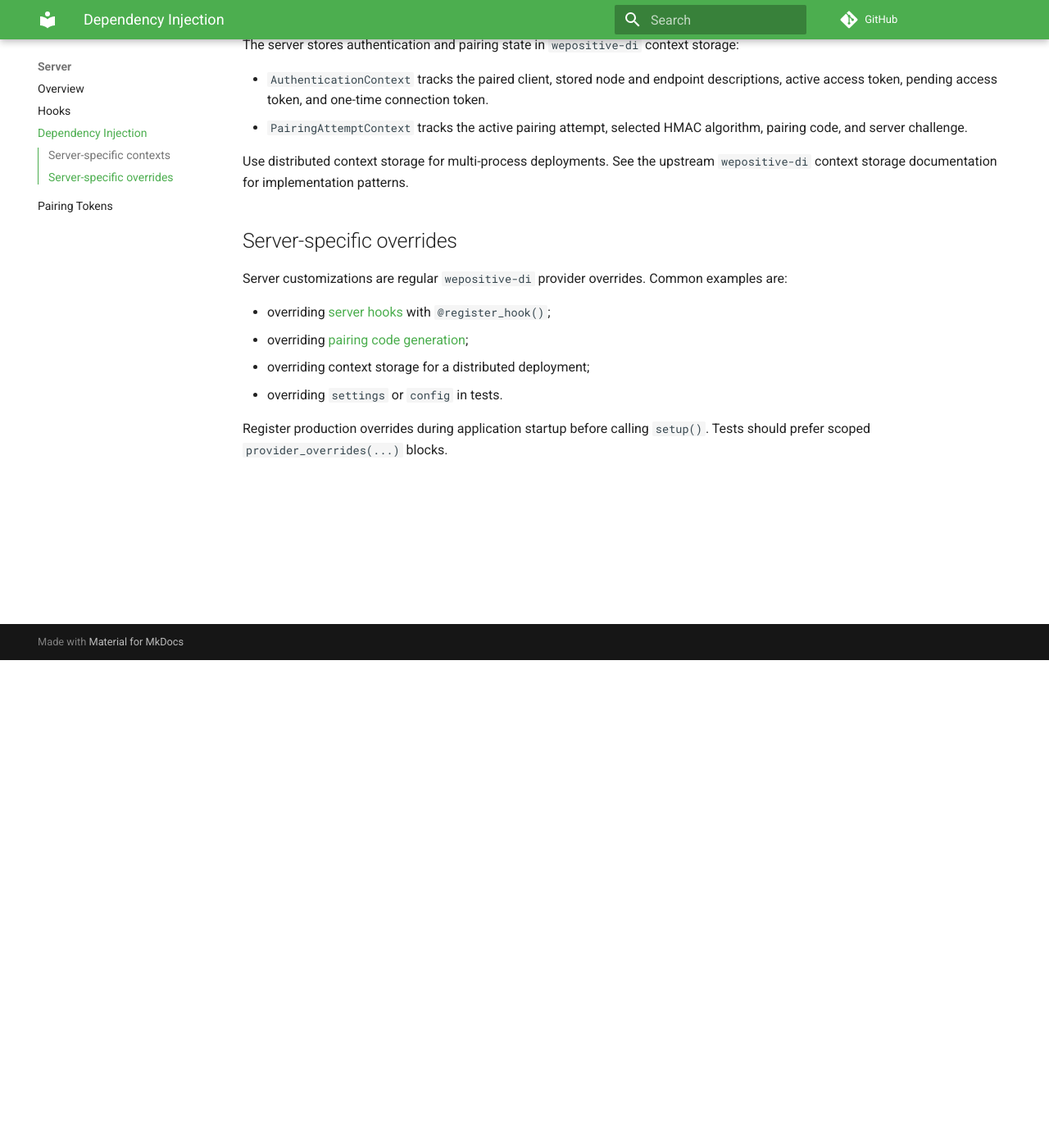
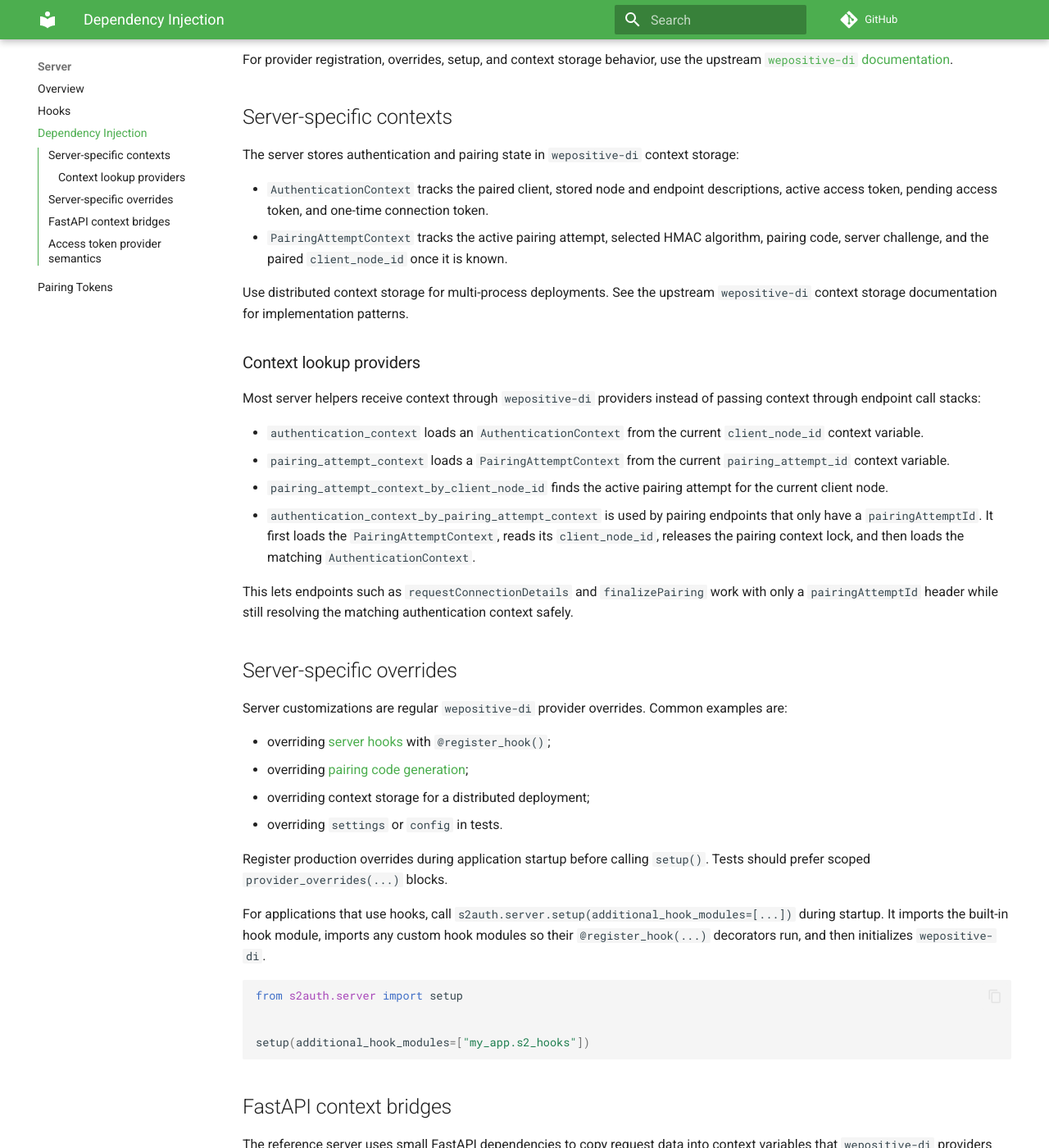
Before and after one commit to flexiblepower/s2auth, an MkDocs documentation site: the page built from docs/server/dependency_injection.md, in a window 1280 px wide and 1400 px high, scrolled down 595 px. Shown: the whole window at 82% size. Built offline with MkDocs 1.6.1 and Material for MkDocs 9.7.7, drawn with Linux system fonts in a browser that asks for light colours; comment, search, counter and statistics services are not loaded; some of the changed text lies outside the part shown.

Commit message:
Update docs

````diff
--- a/docs/server/dependency_injection.md
+++ b/docs/server/dependency_injection.md
@@ -6,6 +6,10 @@ The `s2auth` code defines project-specific providers and context models, such as
 
 - `AuthenticationContext`
 - `PairingAttemptContext`
+- `authentication_context`
+- `authentication_context_by_pairing_attempt_context`
+- `pairing_attempt_context`
+- `pairing_attempt_context_by_client_node_id`
 - `settings`
 - `config`
 - pairing code and access token providers
@@ -18,9 +22,20 @@ For provider registration, overrides, setup, and context storage behavior, use t
 The server stores authentication and pairing state in `wepositive-di` context storage:
 
 - `AuthenticationContext` tracks the paired client, stored node and endpoint descriptions, active access token, pending access token, and one-time connection token.
-- `PairingAttemptContext` tracks the active pairing attempt, selected HMAC algorithm, pairing code, and server challenge.
+- `PairingAttemptContext` tracks the active pairing attempt, selected HMAC algorithm, pairing code, server challenge, and the paired `client_node_id` once it is known.
 
 Use distributed context storage for multi-process deployments. See the upstream `wepositive-di` context storage documentation for implementation patterns.
+
+### Context lookup providers
+
+Most server helpers receive context through `wepositive-di` providers instead of passing context through endpoint call stacks:
+
+- `authentication_context` loads an `AuthenticationContext` from the current `client_node_id` context variable.
+- `pairing_attempt_context` loads a `PairingAttemptContext` from the current `pairing_attempt_id` context variable.
+- `pairing_attempt_context_by_client_node_id` finds the active pairing attempt for the current client node.
+- `authentication_context_by_pairing_attempt_context` is used by pairing endpoints that only have a `pairingAttemptId`. It first loads the `PairingAttemptContext`, reads its `client_node_id`, releases the pairing context lock, and then loads the matching `AuthenticationContext`.
+
+This lets endpoints such as `requestConnectionDetails` and `finalizePairing` work with only a `pairingAttemptId` header while still resolving the matching authentication context safely.
 
 ## Server-specific overrides
 
@@ -32,3 +47,39 @@ Server customizations are regular `wepositive-di` provider overrides. Common exa
 - overriding `settings` or `config` in tests.
 
 Register production overrides during application startup before calling `setup()`. Tests should prefer scoped `provider_overrides(...)` blocks.
+
+For applications that use hooks, call `s2auth.server.setup(additional_hook_modules=[...])` during startup. It imports the built-in hook module, imports any custom hook modules so their `@register_hook(...)` decorators run, and then initializes `wepositive-di`.
+
+```python
+from s2auth.server import setup
+
+
+setup(additional_hook_modules=["my_app.s2_hooks"])
+```
+
+## FastAPI context bridges
+
+The reference server uses small FastAPI dependencies to copy request data into context variables that `wepositive-di` providers can read later. Header/body dependencies set values such as `clientNodeId` and `pairingAttemptId`; `set_request()` stores the current FastAPI `Request` so hooks can depend on a `current_request` provider.
+
+These dependencies are `async def` on purpose. FastAPI runs synchronous dependencies in a threadpool, and context variable writes from those threads do not propagate back to the async request task where `wepositive-di` resolves dependencies.
+
+## Access token provider semantics
+
+`s2auth.common.hmac.generate_access_token` is a value provider: when injected with `Depends[generate_access_token]`, the receiving function gets a newly generated `AccessToken`, not a callable factory. Server functions name this injected value `new_access_token` and use it directly.
+
+When tests need deterministic tokens, override the provider with a function that returns the desired `AccessToken`:
+
+```python
+from wepositive_di import provider_overrides
+
+from s2auth.common.hmac import generate_access_token
+from s2auth.common.model.s2_connect_common import AccessToken
+
+
+def fixed_access_token() -> AccessToken:
+    return AccessToken(root=b"deterministic-token-deterministic")
+
+
+with provider_overrides({generate_access_token: fixed_access_token}):
+    ...
+```
````
Also changed, not shown: docs/Development.md (+18 -0 lines), docs/server/hooks.md (+27 -1 lines), docs/server/index.md (+19 -1 lines).
